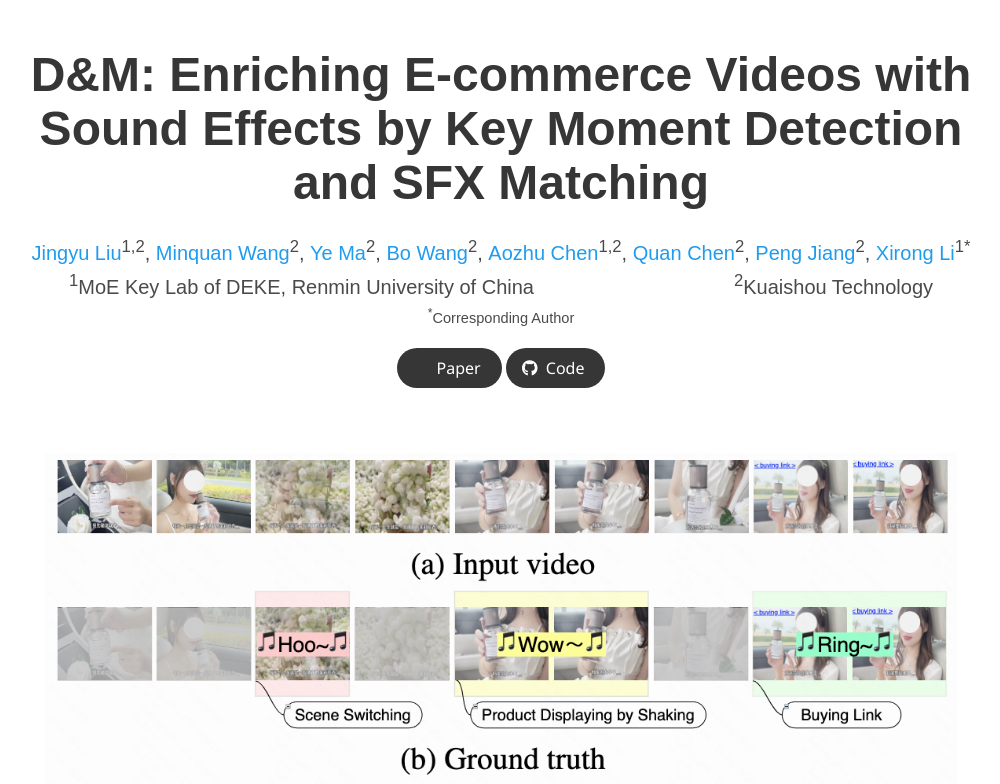
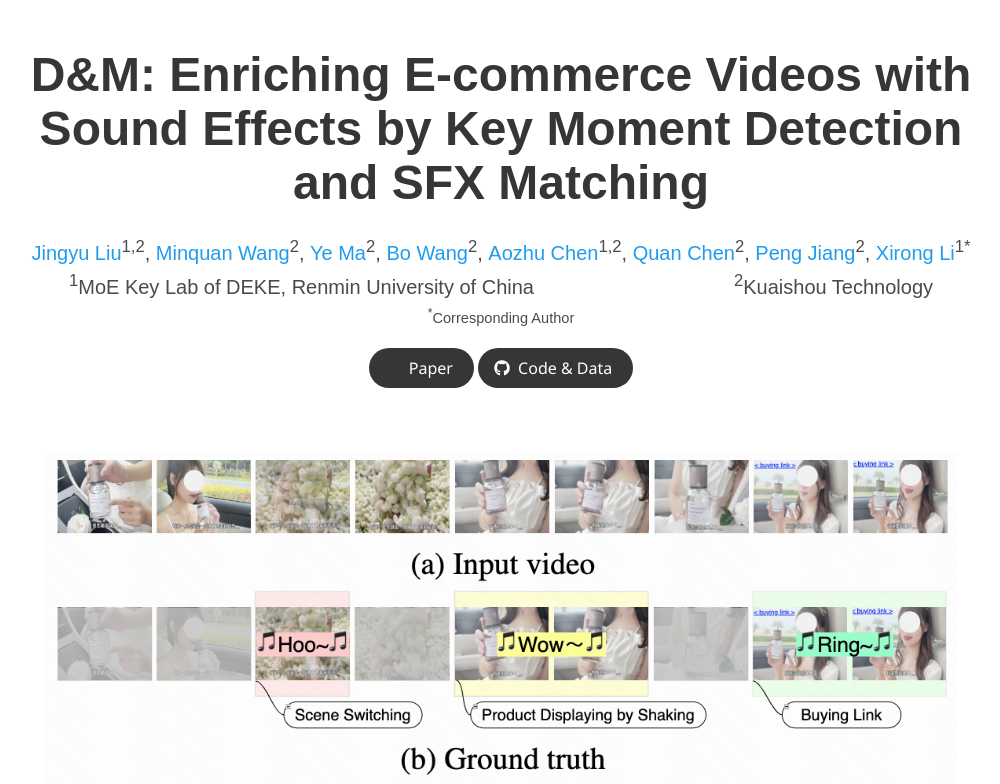
Before and after one commit to RUCMM/VDSFX, a plain HTML site: page index.html in a window 1280 px wide. Shown: the top 784 px of the page, without its empty margins (139-1139 px from the left). Drawn offline with nearby package versions, Linux system fonts and the light colour scheme; some icons are missing; a web font is replaced by a local one.

Commit message:
Update index.html

```diff
--- a/index.html
+++ b/index.html
@@ -103,7 +103,7 @@
                     <span class="icon">
                       <i class="fab fa-github"></i>
                     </span>
-                    <span>Code</span>
+                    <span>Code & Data</span>
                   </a>
                 </span>
 
```
